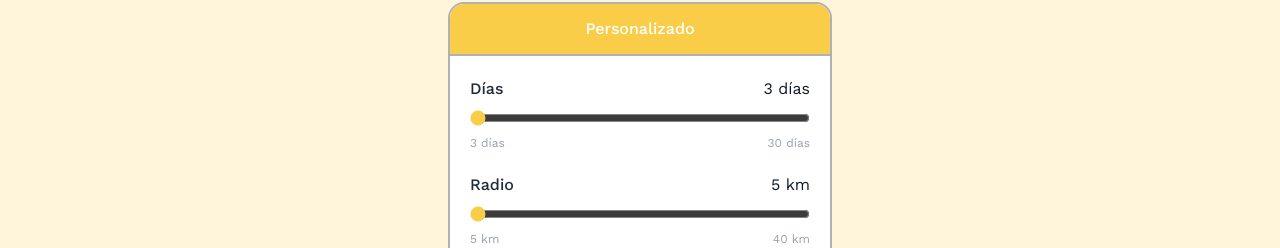
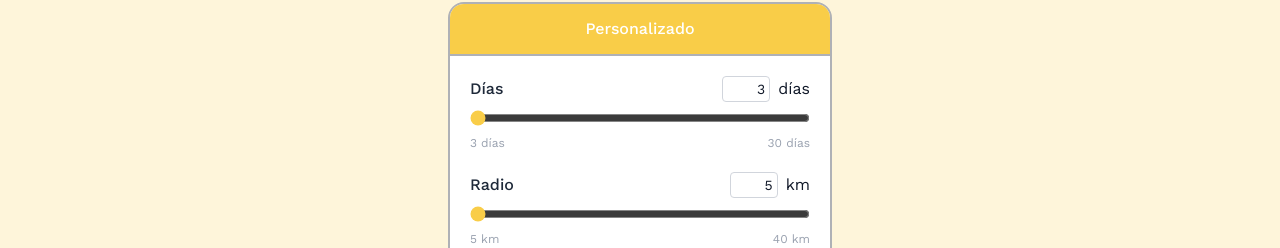
Before and after one commit to AztlanConsulting/SOS-FullStack, a React (Vite) app in the folder frontend/: page /planes/personalizado in a window 1280 px wide. Shown: the part 162-410 px from the top of the page. Built offline with nearby package versions, Linux system fonts and the light colour scheme; no server answers.

Commit message:
[ADD] Input boxes into the custom plan area

```diff
--- a/frontend/src/features/plans/components/customPlanCard.tsx
+++ b/frontend/src/features/plans/components/customPlanCard.tsx
@@ -37,9 +37,36 @@ const CustomPlanCard: React.FC = () => {
             <Text variant="body" weight="medium" className="text-gray-800">
               Días
             </Text>
-            <Text variant="body" className="text-gray-900">
-              {days} {days == 1 ? 'día' : 'días'}
-            </Text>
+            <div className="flex items-center gap-2">
+              <input
+                type="text"
+                value={days}
+                onChange={(e) => {
+                  const value = e.target.value;
+                  if (value === '' || !isNaN(Number(value))) {
+                    handleDaysChange(Number(value));
+                  }
+                }}
+                onBlur={(e) => {
+                  const value = Number(e.target.value) || 0;
+                  handleDaysChange(
+                    value === 0 ? 3 : Math.min(30, Math.max(3, value)),
+                  );
+                }}
+                onKeyDown={(e) => {
+                  if (e.key === 'Enter') {
+                    const value = Number(e.currentTarget.value) || 0;
+                    handleDaysChange(
+                      value === 0 ? 3 : Math.min(30, Math.max(3, value)),
+                    );
+                  }
+                }}
+                className="w-12 px-1 py-0.5 border border-gray-300 rounded text-right text-gray-900 text-sm flex-shrink-0"
+              />
+              <Text variant="body" className="text-gray-900">
+                {days == 1 ? 'día' : 'días'}
+              </Text>
+            </div>
           </div>
           <input
             type="range"
@@ -67,9 +94,32 @@ const CustomPlanCard: React.FC = () => {
             <Text variant="body" weight="medium" className="text-gray-800">
               Radio
             </Text>
-            <Text variant="body" className="text-gray-900">
-              {km} km
-            </Text>
+            <div className="flex items-center gap-2">
+              <input
+                type="text"
+                value={km}
+                onChange={(e) => {
+                  const value = e.target.value;
+                  if (value === '' || !isNaN(Number(value))) {
+                    setKm(Number(value));
+                  }
+                }}
+                onBlur={(e) => {
+                  const value = Number(e.target.value) || 0;
+                  setKm(value === 0 ? 5 : Math.min(40, Math.max(5, value)));
+                }}
+                onKeyDown={(e) => {
+                  if (e.key === 'Enter') {
+                    const value = Number(e.currentTarget.value) || 0;
+                    setKm(value === 0 ? 5 : Math.min(40, Math.max(5, value)));
+                  }
+                }}
+                className="w-12 px-1 py-0.5 border border-gray-300 rounded text-right text-gray-900 text-sm flex-shrink-0"
+              />
+              <Text variant="body" className="text-gray-900">
+                km
+              </Text>
+            </div>
           </div>
           <input
             type="range"
--- a/frontend/src/features/plans/hooks/useCustomPlan.tsx
+++ b/frontend/src/features/plans/hooks/useCustomPlan.tsx
@@ -68,9 +68,10 @@ const getPricingTiers = (): PricingTier[] => [
  * @returns The matching PricingTier object.
  */
 export const getTier = (days: number): PricingTier => {
-  return getPricingTiers().find(
+  const tier = getPricingTiers().find(
     (t) => days >= t.minDays && days <= t.maxDays,
-  ) as PricingTier;
+  );
+  return tier || getPricingTiers()[0];
 };
 
 /**
--- a/frontend/src/shared/components/layout/HeaderBack.tsx
+++ b/frontend/src/shared/components/layout/HeaderBack.tsx
@@ -21,7 +21,7 @@ export const HeaderBack = ({
   };
 
   return (
-    <div className="w-full px-4 py-4 lg:py-[17px] flex items-center justify-start bg-white color-grey-border-bottom">
+    <div className="w-full px-4 py-4 lg:py-[17px] flex items-center justify-start bg-white color-grey-border-bottom sticky top-0 z-50">
       <button
         onClick={handleBack}
         className="bg-white rounded-lg aspect-square flex flex-row justify-center items-center h-10 w-7"
```
